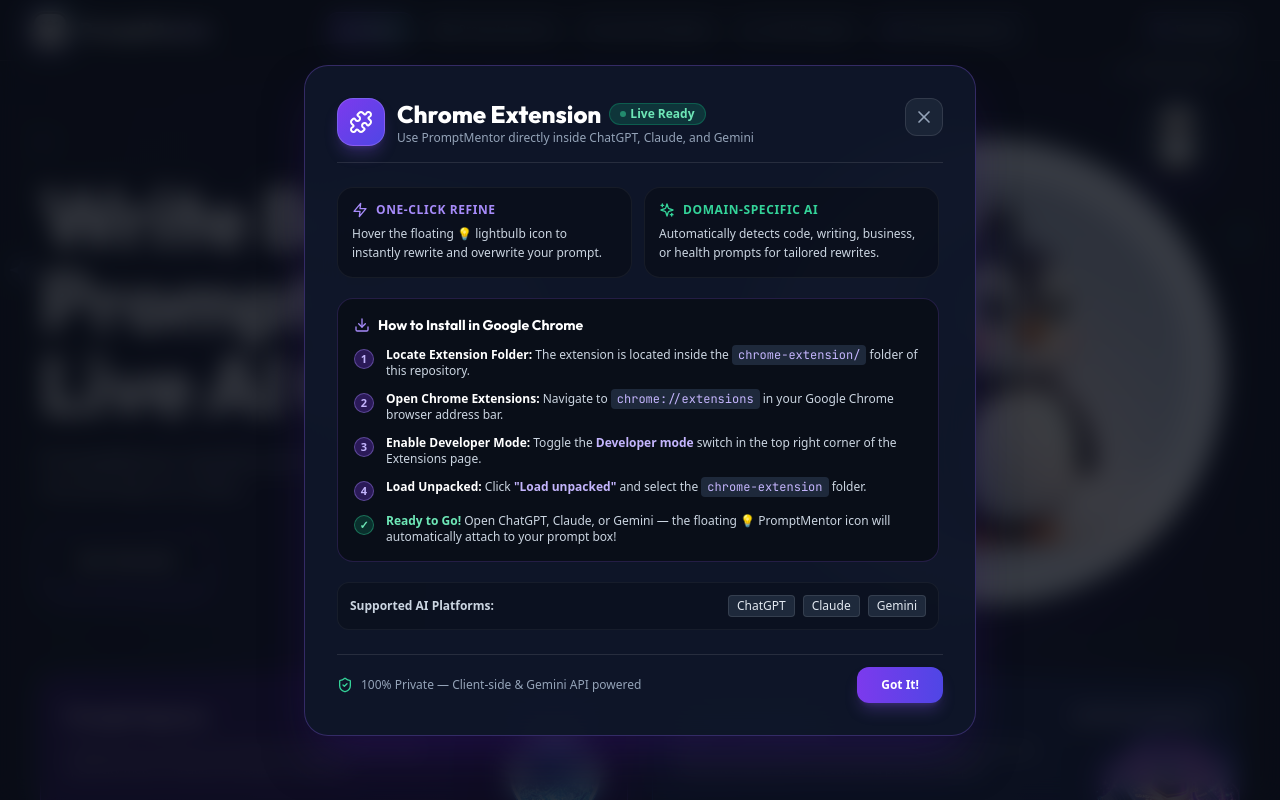
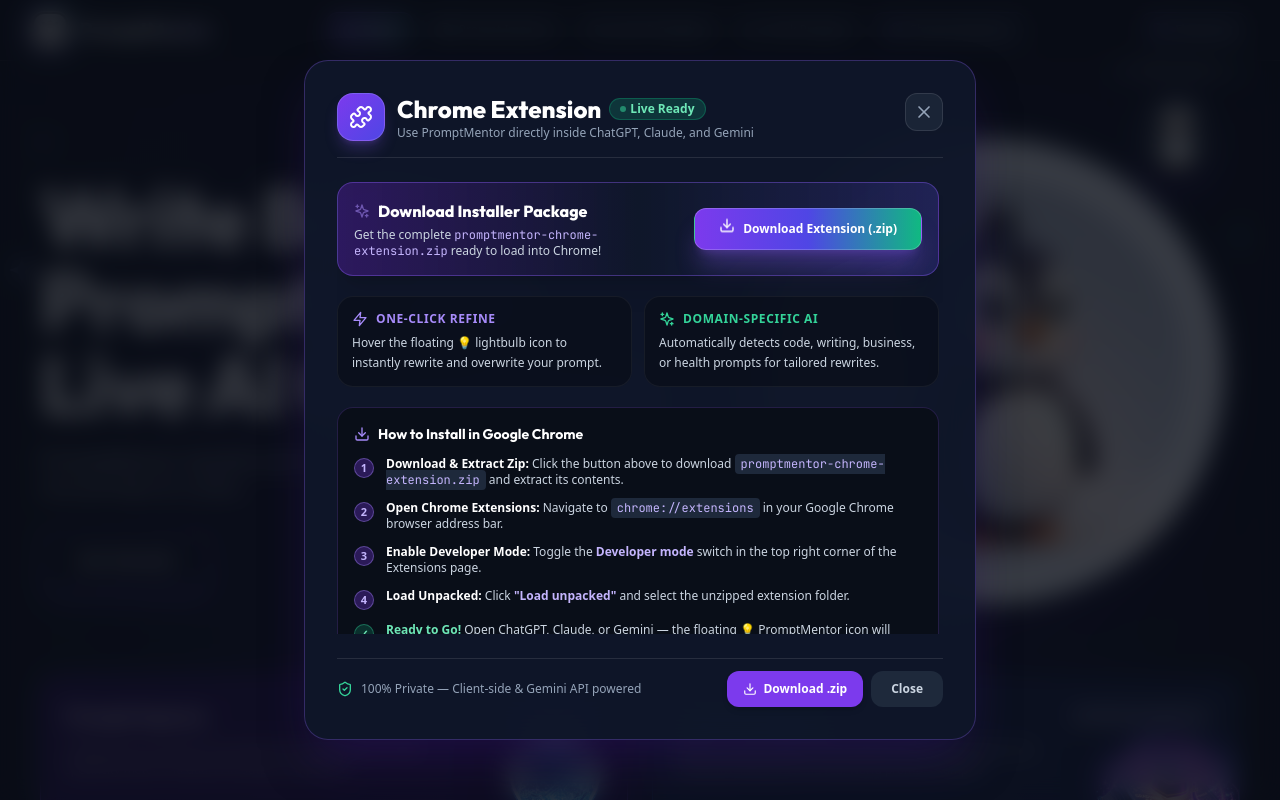
Before and after one commit to sonal428-hub/PromptMentor, a React (Vite) app: page / in a window 1280 px wide. Both pictures are taken after a click on the button "Chrome Extension". Shown: the top 800 px of the page. Built offline with nearby package versions, Linux system fonts and the light colour scheme.

Commit message:
feat: add 1-click Download Extension (.zip) installer button inside ExtensionModal

```diff
--- a/src/components/ExtensionModal.jsx
+++ b/src/components/ExtensionModal.jsx
@@ -3,6 +3,15 @@
 import { X, Puzzle, Download, Sparkles, CheckCircle2, ArrowRight, ShieldCheck, Zap } from 'lucide-react';
 
 export default function ExtensionModal({ isOpen, onClose }) {
+  const handleDownload = () => {
+    const link = document.createElement('a');
+    link.href = '/promptmentor-chrome-extension.zip';
+    link.download = 'promptmentor-chrome-extension.zip';
+    document.body.appendChild(link);
+    link.click();
+    document.body.removeChild(link);
+  };
+
   return (
     <AnimatePresence>
       {isOpen && (
@@ -55,6 +64,27 @@
             {/* Scrollable Body */}
             <div className="flex-1 overflow-y-auto pr-1 space-y-5 custom-scrollbar">
 
+              {/* Installer Banner with 1-Click Download Button */}
+              <div className="p-4 rounded-2xl bg-gradient-to-r from-violet-900/50 via-slate-900 to-indigo-900/50 border border-violet-500/40 shadow-xl flex flex-col sm:flex-row items-center justify-between gap-4">
+                <div className="space-y-1 text-center sm:text-left">
+                  <h3 className="text-base font-extrabold text-white font-heading flex items-center gap-2 justify-center sm:justify-start">
+                    <Sparkles className="w-4 h-4 text-violet-400 animate-pulse" />
+                    Download Installer Package
+                  </h3>
+                  <p className="text-xs text-slate-300">
+                    Get the complete <code className="text-violet-300 font-mono">promptmentor-chrome-extension.zip</code> ready to load into Chrome!
+                  </p>
+                </div>
+
+                <button
+                  onClick={handleDownload}
+                  className="w-full sm:w-auto px-6 py-3 rounded-xl bg-gradient-to-r from-violet-600 via-indigo-600 to-emerald-500 hover:from-violet-500 hover:to-emerald-400 text-white text-xs font-bold transition-all shadow-xl shadow-violet-500/30 active:scale-95 flex items-center justify-center gap-2 shrink-0 border border-white/20"
+                >
+                  <Download className="w-4 h-4 animate-bounce" />
+                  <span>Download Extension (.zip)</span>
+                </button>
+              </div>
+
               {/* Feature Highlights Grid */}
               <div className="grid grid-cols-1 sm:grid-cols-2 gap-3">
                 <div className="p-3.5 rounded-2xl bg-slate-950/60 border border-white/5 space-y-1.5">
@@ -91,7 +121,7 @@
                       1
                     </span>
                     <div>
-                      <strong className="text-white">Locate Extension Folder:</strong> The extension is located inside the <code className="px-1.5 py-0.5 rounded bg-slate-800 text-violet-300 font-mono">chrome-extension/</code> folder of this repository.
+                      <strong className="text-white">Download & Extract Zip:</strong> Click the button above to download <code className="px-1.5 py-0.5 rounded bg-slate-800 text-violet-300 font-mono">promptmentor-chrome-extension.zip</code> and extract its contents.
                     </div>
                   </li>
 
@@ -118,7 +148,7 @@
                       4
                     </span>
                     <div>
-                      <strong className="text-white">Load Unpacked:</strong> Click <strong className="text-violet-300">"Load unpacked"</strong> and select the <code className="px-1.5 py-0.5 rounded bg-slate-800 text-violet-300 font-mono">chrome-extension</code> folder.
+                      <strong className="text-white">Load Unpacked:</strong> Click <strong className="text-violet-300">"Load unpacked"</strong> and select the unzipped extension folder.
                     </div>
                   </li>
 
@@ -151,12 +181,21 @@
                 <ShieldCheck className="w-4 h-4 text-emerald-400" />
                 <span>100% Private — Client-side & Gemini API powered</span>
               </div>
-              <button
-                onClick={onClose}
-                className="w-full sm:w-auto px-6 py-2.5 rounded-xl bg-gradient-to-r from-violet-600 to-indigo-600 hover:from-violet-500 hover:to-indigo-500 text-white text-xs font-bold transition-all shadow-lg shadow-violet-500/25 active:scale-95"
-              >
-                Got It!
-              </button>
+              <div className="flex items-center gap-2 w-full sm:w-auto">
+                <button
+                  onClick={handleDownload}
+                  className="flex-1 sm:flex-none px-4 py-2.5 rounded-xl bg-violet-600 hover:bg-violet-500 text-white text-xs font-bold transition-all shadow-md active:scale-95 flex items-center justify-center gap-1.5"
+                >
+                  <Download className="w-3.5 h-3.5" />
+                  <span>Download .zip</span>
+                </button>
+                <button
+                  onClick={onClose}
+                  className="flex-1 sm:flex-none px-5 py-2.5 rounded-xl bg-slate-800 hover:bg-slate-700 text-slate-300 text-xs font-bold transition-all active:scale-95"
+                >
+                  Close
+                </button>
+              </div>
             </div>
 
           </motion.div>
```
Also changed, not shown: 1 other file (tests, documents, lock files or other folders).
